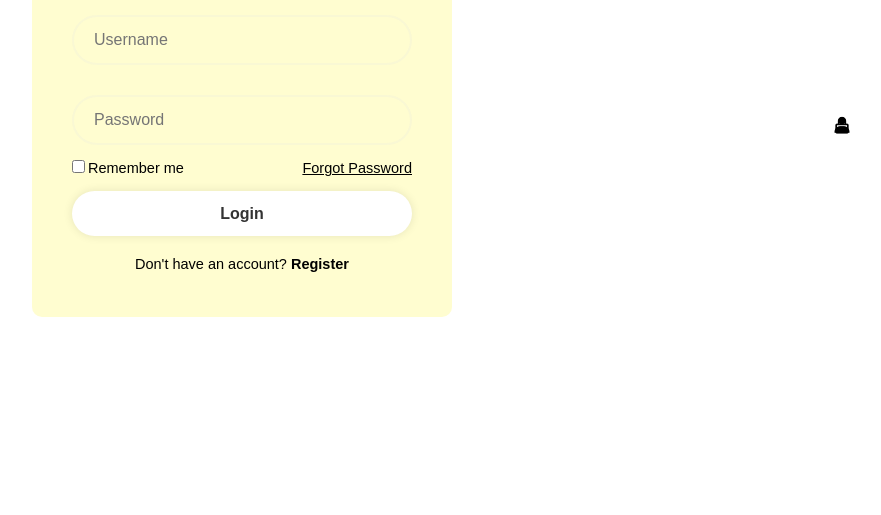
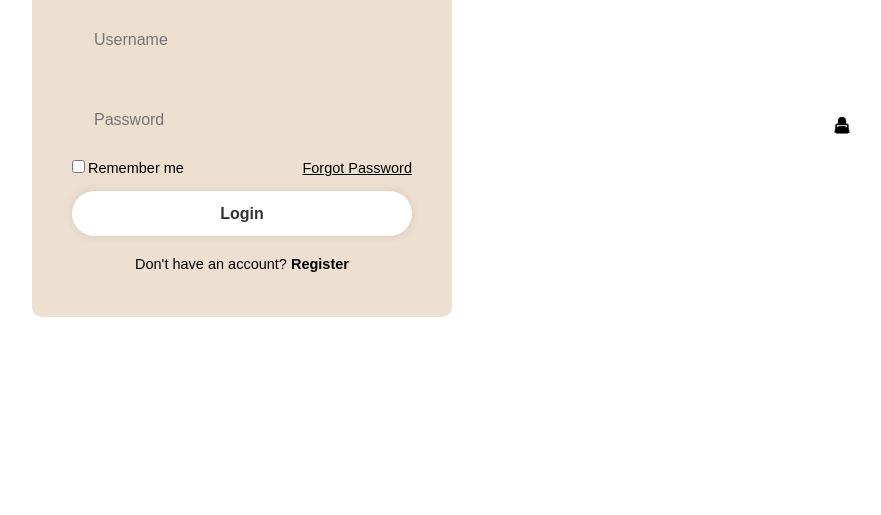
Before and after one commit to visyyrizz/fullstack_furnishure, a plain HTML site: page login.html in a window 1280 px wide. Shown: the part 285-800 px from the top of the page, without its empty margins (398-1279 px from the left). Drawn offline with nearby package versions, Linux system fonts and the light colour scheme.

Commit message:
changed color

```diff
--- a/login.css
+++ b/login.css
@@ -15,7 +15,7 @@
 }
 .wrapper{
     width: 420px;
-    background: #FFFDD0;
+    background: rgba(238,224,208);
     color:black;
     border-radius: 10px;
     padding:30px 40px;
```
